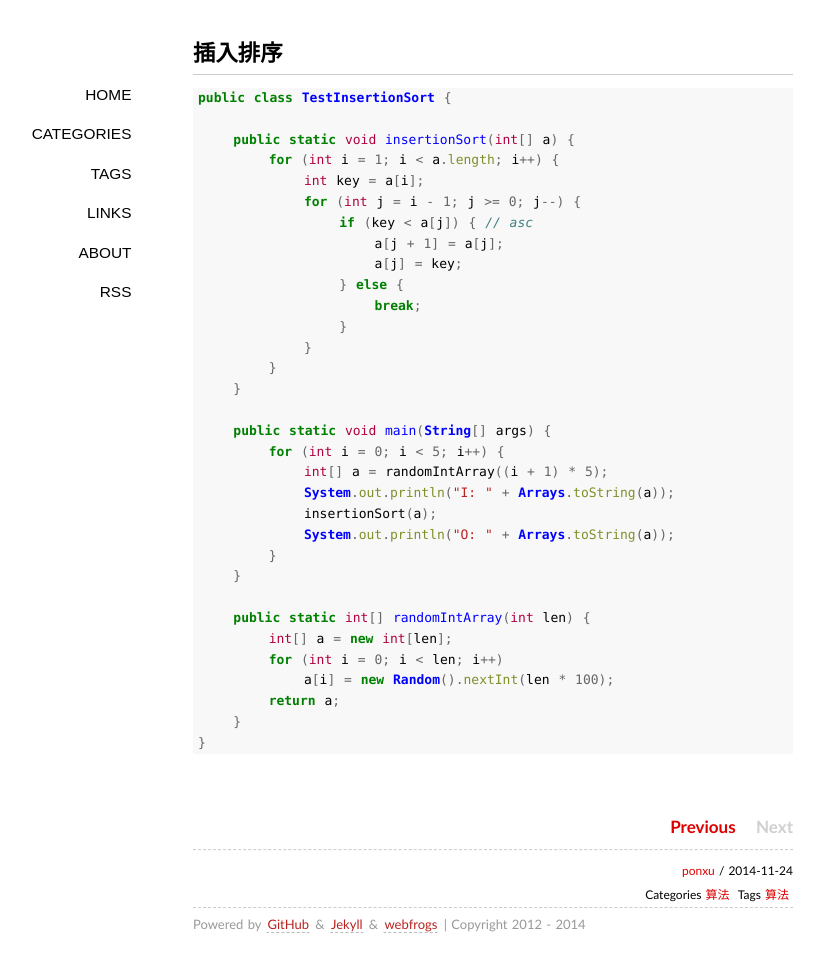
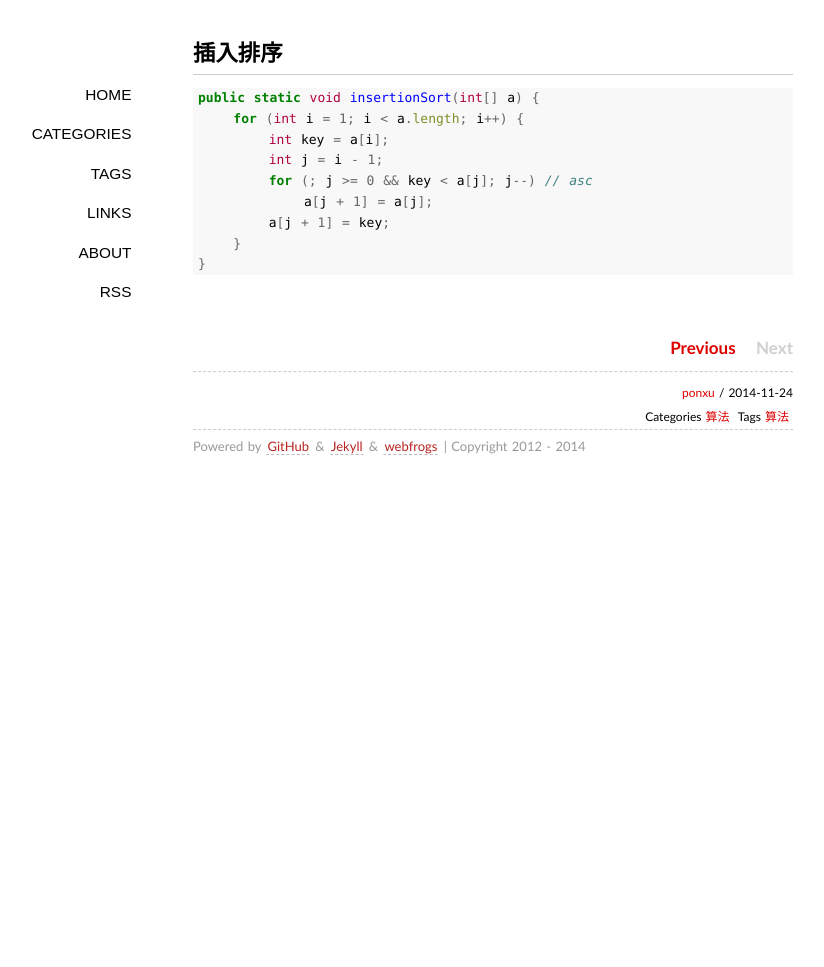
Before and after one commit to ponxu/ponxu.github.com, a Jekyll site: the page built from _posts/编程语言/Algorithm/2014-11-24-java-insert-sort.md, in a window 1280 px wide. Shown: the whole page, without its empty margins (147-971 px from the left). Built offline with Jekyll 4.4.1, drawn with Linux system fonts in a browser that asks for light colours; some web fonts are replaced; Markdown is read by kramdown in place of the engine named in the settings; after the commit the page ends 900 px from its top, so only the background shows below that.

Commit message:
add post

```diff
--- a/_posts/编程语言/Algorithm/2014-11-24-java-insert-sort.md
+++ b/_posts/编程语言/Algorithm/2014-11-24-java-insert-sort.md
@@ -8,36 +8,15 @@ comments: yes
 ---
 
 {% highlight java %}
-public class TestInsertionSort {
 
-    public static void insertionSort(int[] a) {
-        for (int i = 1; i < a.length; i++) {
-            int key = a[i];
-            for (int j = i - 1; j >= 0; j--) {
-                if (key < a[j]) { // asc
-                    a[j + 1] = a[j];
-                    a[j] = key;
-                } else {
-                    break;
-                }
-            }
-        }
-    }
-
-    public static void main(String[] args) {
-        for (int i = 0; i < 5; i++) {
-            int[] a = randomIntArray((i + 1) * 5);
-            System.out.println("I: " + Arrays.toString(a));
-            insertionSort(a);
-            System.out.println("O: " + Arrays.toString(a));
-        }
-    }
-
-    public static int[] randomIntArray(int len) {
-        int[] a = new int[len];
-        for (int i = 0; i < len; i++)
-            a[i] = new Random().nextInt(len * 100);
-        return a;
+public static void insertionSort(int[] a) {
+    for (int i = 1; i < a.length; i++) {
+        int key = a[i];
+        int j = i - 1;
+        for (; j >= 0 && key < a[j]; j--) // asc
+            a[j + 1] = a[j];
+        a[j + 1] = key;
     }
 }
+
 {% endhighlight %}
```
